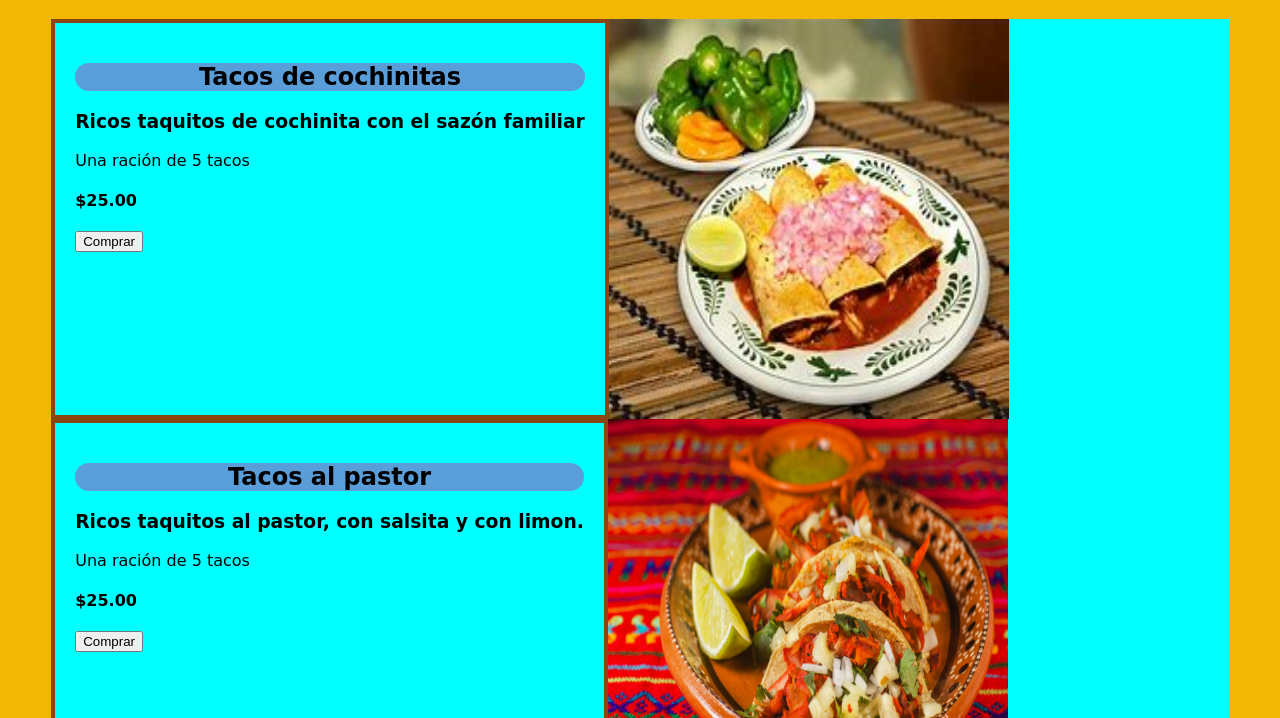
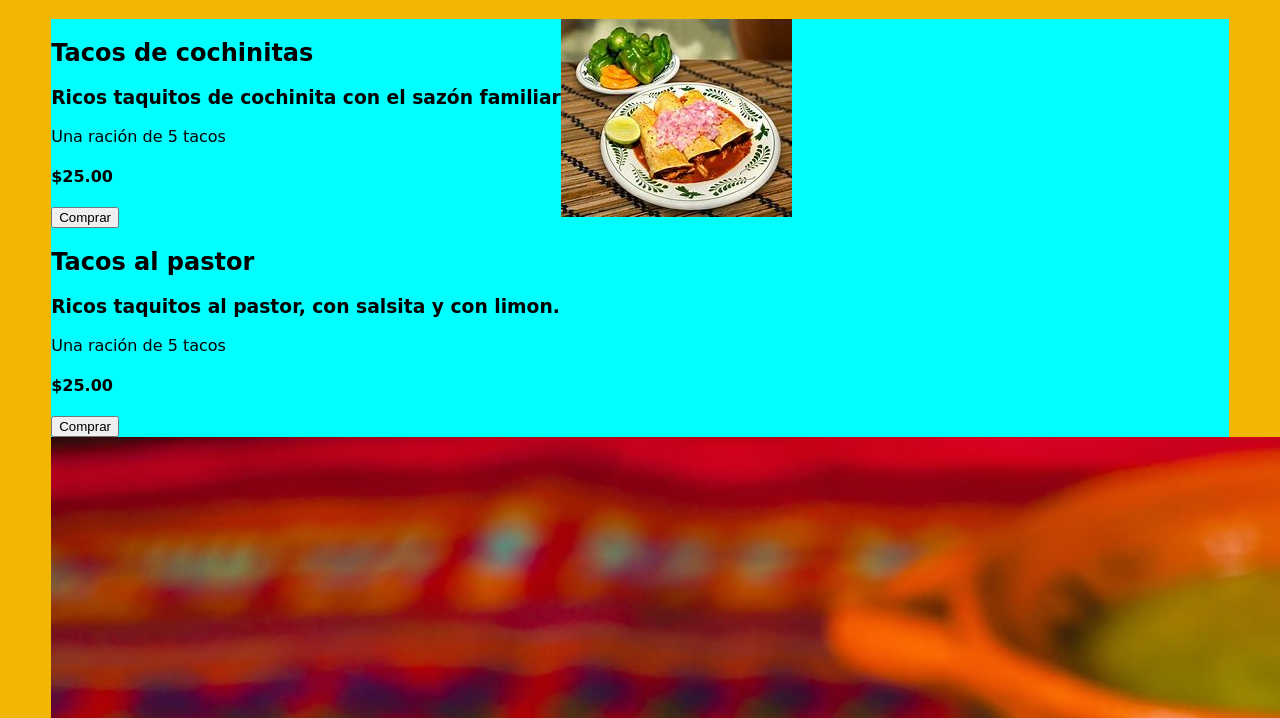
Before and after one commit to LupitaMZ/03-Tarea, a plain HTML site: page menu.html in a window 1280 px wide. Shown: the part 82-800 px from the top of the page. Drawn offline with Linux system fonts and the light colour scheme; a web font is replaced by a local one.

Commit message:
prueba fallida

```diff
--- a/css/menu2.css
+++ b/css/menu2.css
@@ -53,9 +53,10 @@ nav ul li a:hover{
     background-color:aqua;
     background-size: 400px 100px;
 }
-.tacos{
+/* .tacos{
     border: 4px solid saddlebrown;
-    padding: 20px;
+    margin: -10px;
+    background-color: darkorange;
 }
 .tacos h2{
     background-color: #599DD9;
@@ -63,11 +64,11 @@ nav ul li a:hover{
     border-radius: 95px ;
     background-size: 15px 15px;
 }
-img{
-    height: 400px;/*altura*/
-    width: 400px;/*ancho*/
-   ;
-}
+/*img{
+    height: 400px; altura
+    width: 400px;ancho*
+    margin: -10px;
+} */
 
 
 
```
